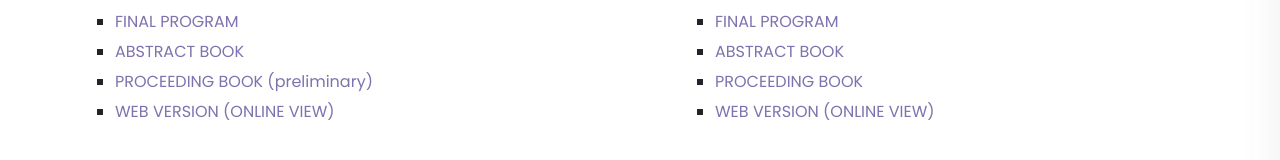
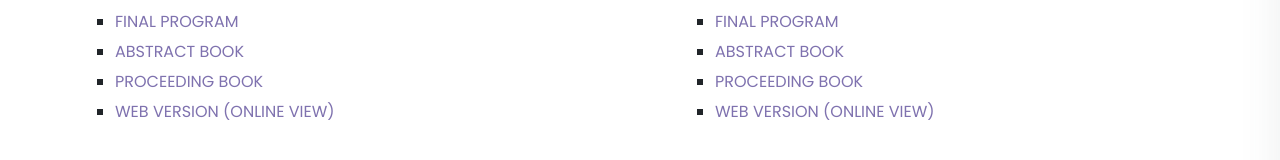
Before and after one commit to subfyi/symposium-next, a Next.js app: page /documents-all in a window 1280 px wide. Shown: the part 465-625 px from the top of the page. Built offline with nearby package versions, Linux system fonts and the light colour scheme; some icons are missing; a web font is replaced by a local one.

Commit message:
edt proceed e4

```diff
--- a/components/CallToAction.js
+++ b/components/CallToAction.js
@@ -27,7 +27,7 @@
                     </div>
                     <div className="col-lg-8 mt-3">
                         <div className="section-heading mixer-heading">
-                            <a target="_blank" href="/doc/2021/ISESER2021-ABSTRACT-BOOK.pdf?e2" className="theme-btn">PROCEEDING BOOK (preliminary) of ISESER 2021 was published. </a>
+                            <a target="_blank" href="/doc/2021/ISESER2021-PROCEEDING-BOOK.pdf?e2" className="theme-btn">PROCEEDING BOOK of ISESER 2021 was published. </a>
                         </div>
                     </div>
                 </div>
--- a/pages/documents-all.js
+++ b/pages/documents-all.js
@@ -33,7 +33,7 @@
                                             <li className="star"><a href="../../doc/2021/ISESER2021_BROCHURE.pdf?v1" target="_blank"><i className="fa  fa-file-pdf-o"></i> BROCHURE</a></li>
                                             <li className="star"><a href="../doc/2021/ISESER2021-FINAL-PROGRAM.pdf?e4" target="_blank" rel="noopener noreferrer"><i className="fa  fa-file-pdf-o"></i> FINAL PROGRAM </a></li>
                                             <li className="star"><a href="../doc/2021/ISESER2021-ABSTRACT-BOOK.pdf?e2" target="_blank" rel="noopener noreferrer"><i className="fa  fa-file-pdf-o"></i> ABSTRACT BOOK </a></li>
-                                            <li className="star"><a href="../../doc/2021/ISESER2021-PROCEEDING-BOOK.pdf?e1" target="_blank" rel="noopener noreferrer"><i className="fa  fa-file-pdf-o"></i> PROCEEDING BOOK (preliminary)</a></li>
+                                            <li className="star"><a href="../../doc/2021/ISESER2021-PROCEEDING-BOOK.pdf?e2" target="_blank" rel="noopener noreferrer"><i className="fa  fa-file-pdf-o"></i> PROCEEDING BOOK </a></li>
                                             <li className="star"><a href="../year/2021"><i className="fa fa-file-code-o"></i> WEB VERSION (ONLINE VIEW)</a></li>
                                         </ul>
                                     </p>
--- a/pages/documents.js
+++ b/pages/documents.js
@@ -32,7 +32,7 @@
                                             <li className="star"><a href="../doc/2021/ISESER2021_BROCHURE.pdf?v1" target="_blank"><i className="fa  fa-file-pdf-o"></i> BROCHURE</a></li>
                                             <li className="star"><a href="../doc/2021/ISESER2021-FINAL-PROGRAM.pdf?e4" target="_blank" rel="noopener noreferrer"><i className="fa  fa-file-pdf-o"></i> FINAL PROGRAM </a></li>
                                             <li className="star"><a href="../doc/2021/ISESER2021-ABSTRACT-BOOK.pdf?e2" target="_blank" rel="noopener noreferrer"><i className="fa  fa-file-pdf-o"></i> ABSTRACT BOOK </a></li>
-                                            <li className="star"><a href="../doc/2021/ISESER2021-PROCEEDING-BOOK.pdf?e1" target="_blank" rel="noopener noreferrer"><i className="fa  fa-file-pdf-o"></i> PROCEEDING BOOK (preliminary)</a></li>
+                                            <li className="star"><a href="../doc/2021/ISESER2021-PROCEEDING-BOOK.pdf?e2" target="_blank" rel="noopener noreferrer"><i className="fa  fa-file-pdf-o"></i> PROCEEDING BOOK</a></li>
 
                                             <li className="star"><a href="../year/2021"><i className="fa fa-file-code-o"></i> WEB VERSION (ONLINE VIEW)</a></li>
 
--- a/pages/year/[id]/paper/[slug].js
+++ b/pages/year/[id]/paper/[slug].js
@@ -222,7 +222,7 @@
     '2018': "NULL",
     '2019': "978-605-184-173-1",
     '2020': "978-605-83522-2-3",
-    '2021': ""
+    '2021': "978-605-83522-3-0"
 };
 
 var splitPlace = {
```
Also changed, not shown: 1 other file (tests, documents, lock files or other folders).
